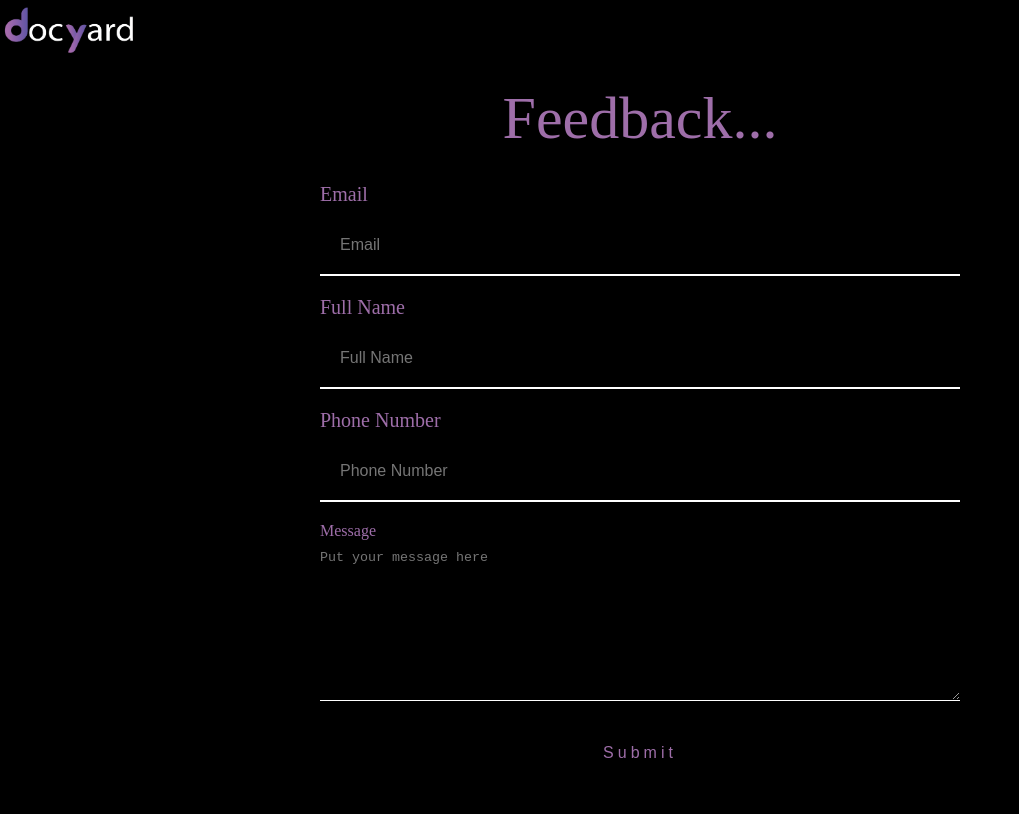
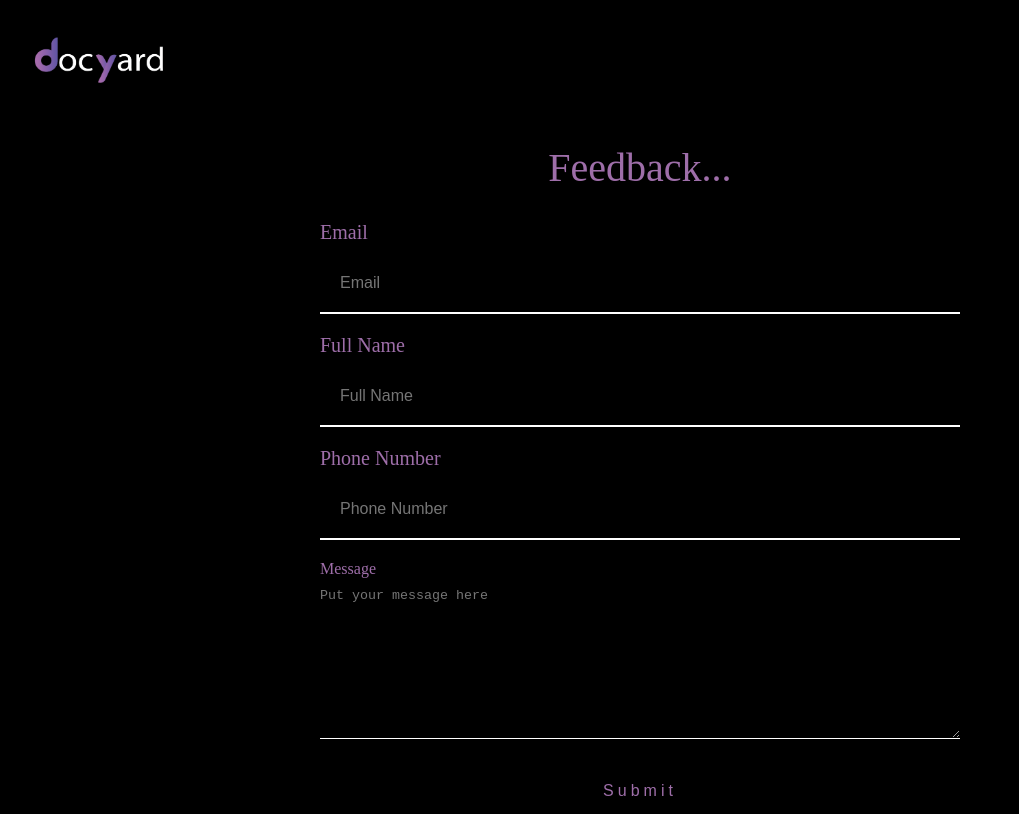
Before and after one commit to Codesamp-Rohan/docyard, a plain HTML site: page feedback.html in a window 1280 px wide. Shown: the whole page, without its empty margins (0-1019 px from the left). Drawn offline with Linux system fonts and the light colour scheme.

Commit message:
Update feedback.css

```diff
--- a/feedback.css
+++ b/feedback.css
@@ -11,10 +11,11 @@ body{
     display: flex;
     flex-wrap: wrap;
     justify-content: center;
-    font-size: 30px;
+    font-size: 20px;
 }
 img{
     width: 140px;
+    padding: 30px;
 }
 h1{
     display: flex;
```
